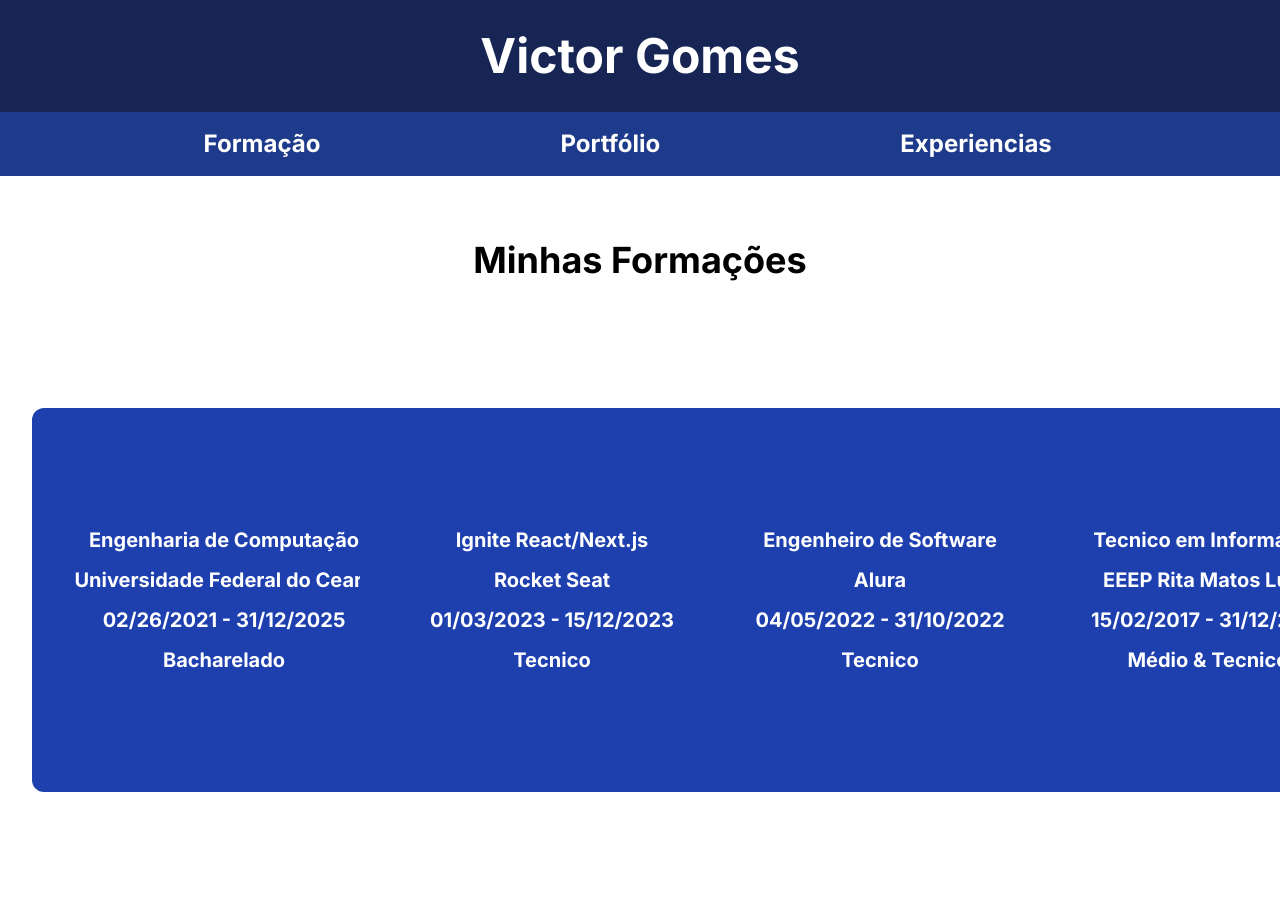
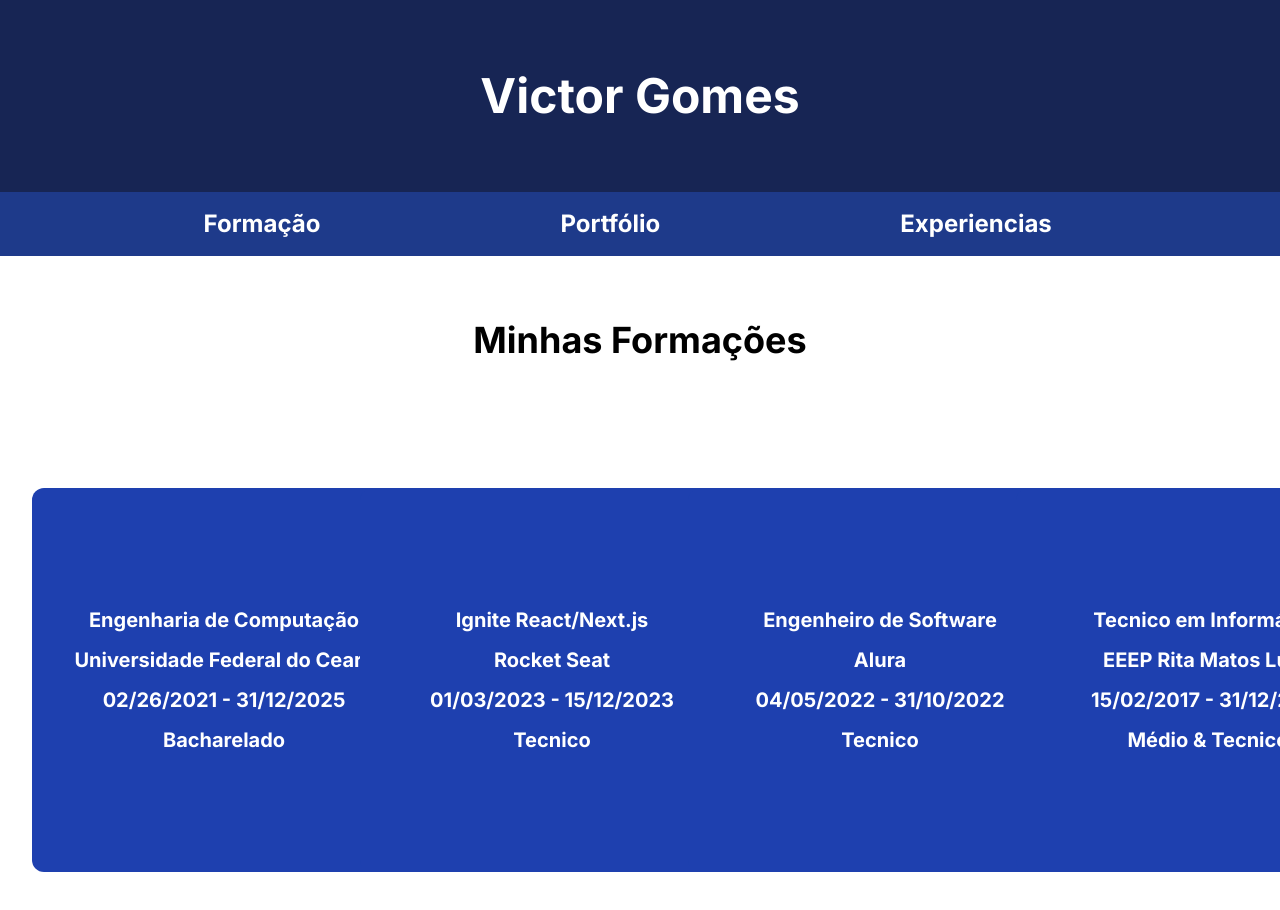
Before and after one commit to victorgomesc/Blog_victor, a Next.js app: page /formacao in a window 1280 px wide. Shown: the top 910 px of the page. Built offline with nearby package versions, Linux system fonts and the light colour scheme.

Commit message:
refact: refactoring component Header

```diff
--- a/src/app/globals.css
+++ b/src/app/globals.css
@@ -1,3 +1,11 @@
 @tailwind base;
 @tailwind components;
 @tailwind utilities;
+
+.title {
+    @apply text-2xl sm:text-4xl md:text-5xl font-bold text-white text-center;
+}
+
+.Header {
+    @apply container object-top max-w-none bg-blue-950 h-28 items-center justify-center flex sm:h-32 md:h-40 lg:h-48;
+}
--- a/src/components/Header.tsx
+++ b/src/components/Header.tsx
@@ -3,13 +3,11 @@ import Link from "next/link";
 
 
 export default function Header() {
-    return(
-        <div className=" container object-top max-w-none bg-blue-950 h-28 items-center justify-center flex">
-
-        <div className=" w-2/4 items-center justify-center flex">
-          <h1 className=" text-5xl font-bold text-white">Victor Gomes</h1>
-        </div>
-
-      </div>
-    )
+  return (
+    <div className="Header">
+        <h1 className="title">
+          Victor Gomes
+        </h1>
+    </div>
+  );
 }
--- a/src/components/SidebarLeft.tsx
+++ b/src/components/SidebarLeft.tsx
@@ -3,6 +3,30 @@ import Link from "next/link";
 
 
 export default function Sidebar() {
+
+  const links = [
+    {
+      name: "About",
+      path: "#about",
+    },
+    {
+      name: "Formação",
+      path: "#formacao",
+    },
+    {
+      name: "Portfolio",
+      path: "#portfolio",
+    },
+    {
+      name: "Experiencias",
+      path: "#experiencias",
+    },
+    {
+      name: "Contato",
+      path: "#contato",
+    },
+  ];
+
   return(
     <div className=" w-screen h-16 bg-blue-900 gap-60 flex flex- items-center justify-center">
       <Link href="/">
```
